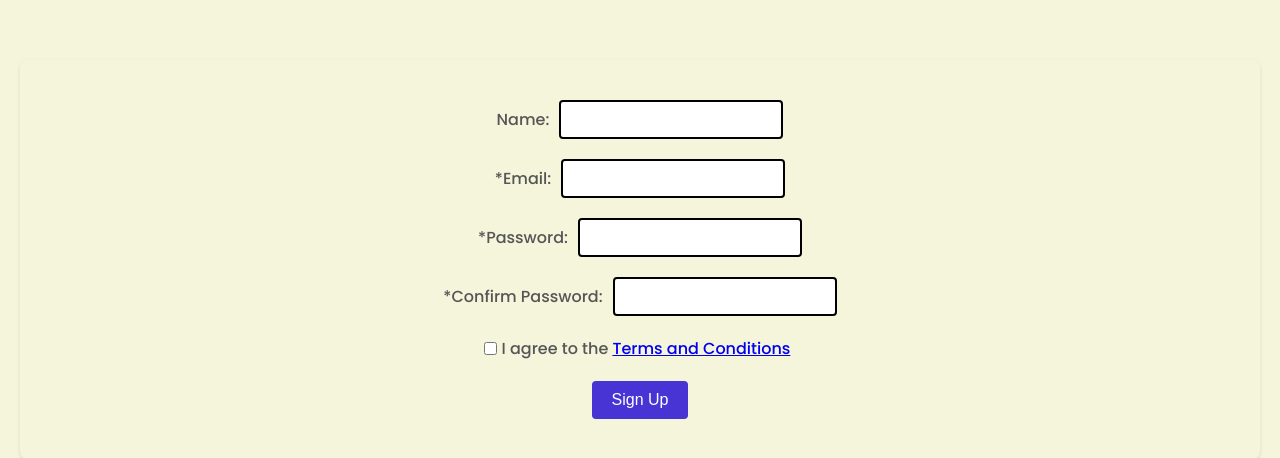
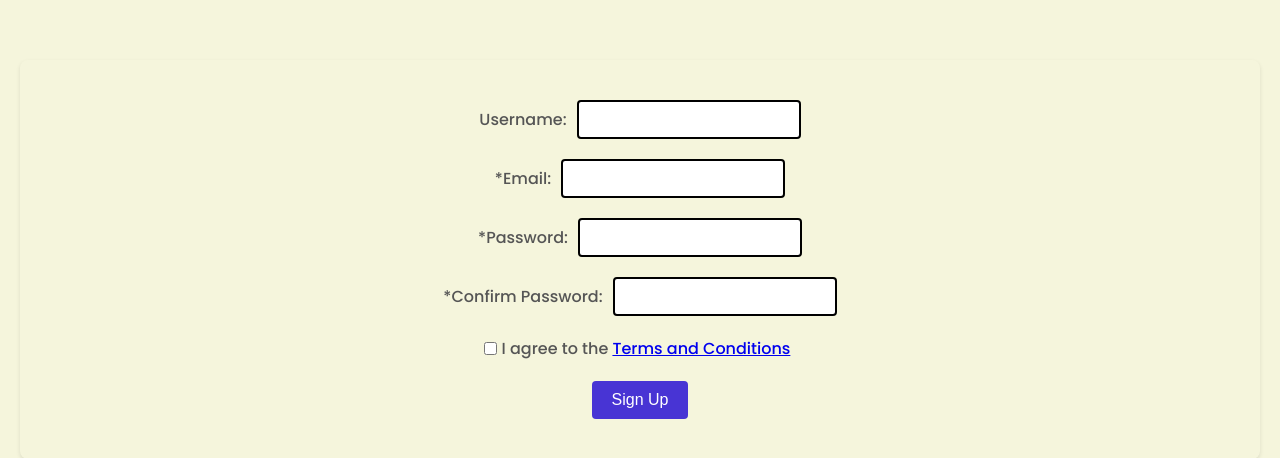
Before and after one commit to Tau-rai/ByteSerenity, a Python web app: template templates/signup.html in a window 1280 px wide. Shown: the part 40-498 px from the top of the page. Run offline with Jinja, Linux system fonts and the light colour scheme; the template is opened without the code that fills it, so the values that code supplies are empty.

Commit message:
Update signup.html

```diff
--- a/templates/signup.html
+++ b/templates/signup.html
@@ -17,7 +17,7 @@
    <form id="signupForm" onsubmit="return validateForm()">
 
        <div class="form-group">
-        <label for="name">Name:</label>
+        <label for="name">Username:</label>
         <input type="text" id="name" name="name" required>
       </div>
 
```
